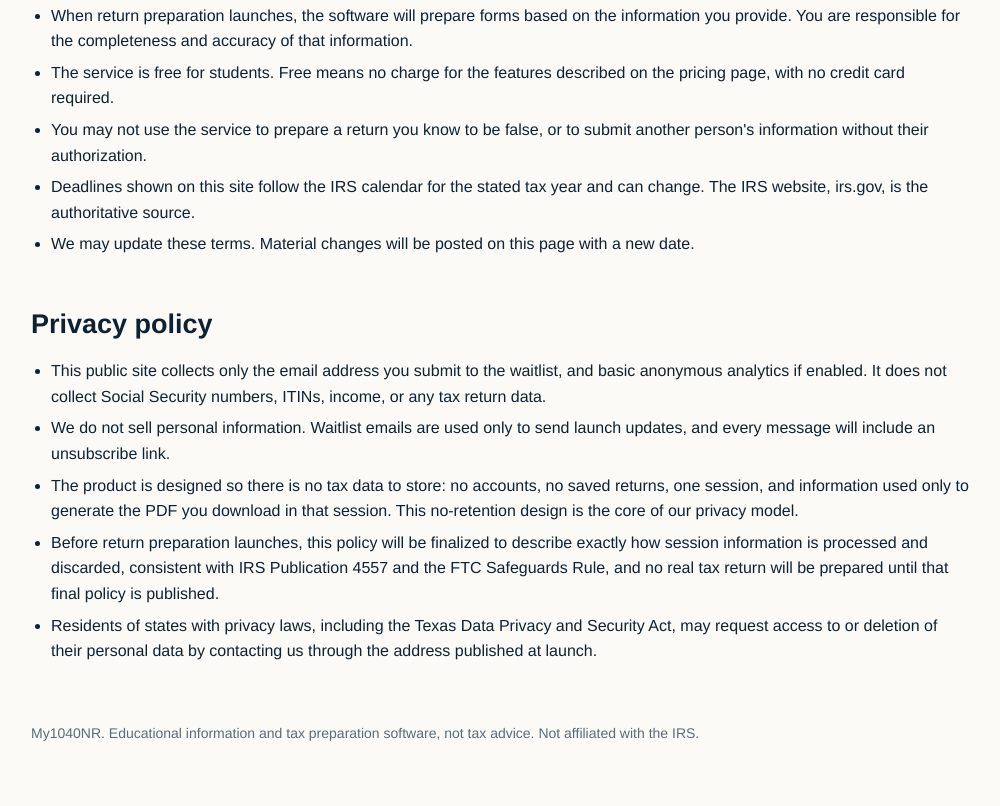
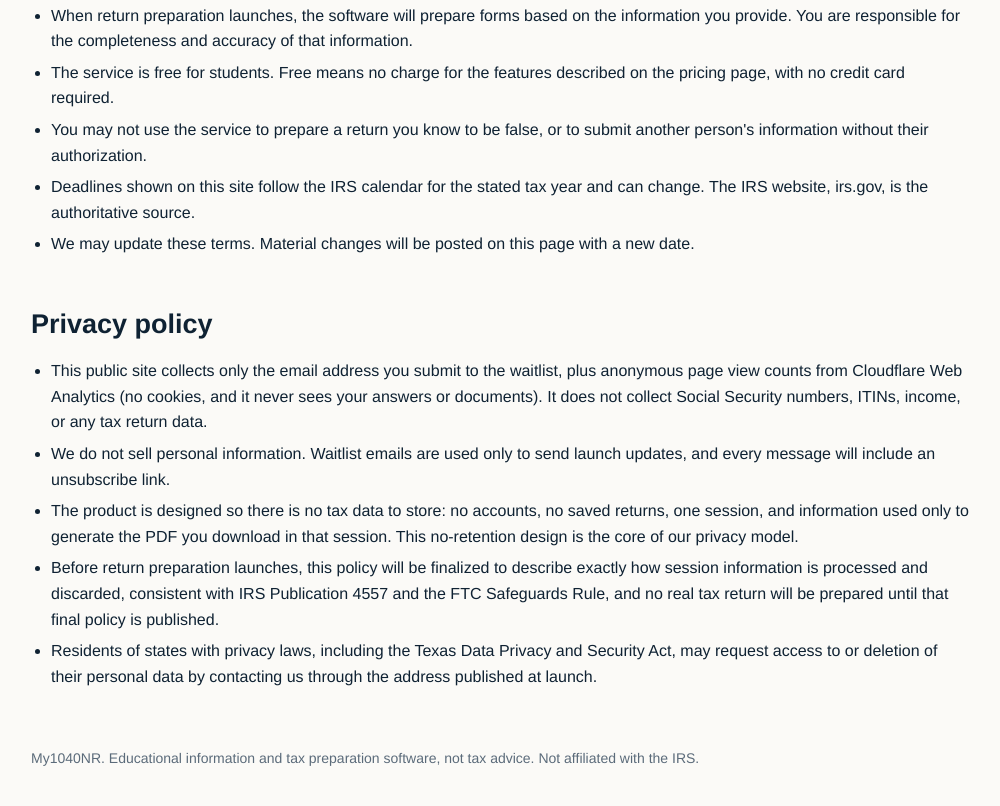
Before and after one commit to mminaei/my1040nr, a plain HTML site: page legal.html in a window 1280 px wide. Shown: the part 1035-1841 px from the top of the page, without its empty margins (139-1139 px from the left). Before the commit the page ends 1815 px from the top, so only its background shows below. Drawn offline with Linux system fonts and the light colour scheme.

Commit message:
Turn on Cloudflare Web Analytics (anonymous page views, no cookies)

```diff
--- a/app.js
+++ b/app.js
@@ -1,5 +1,5 @@
 /* My1040NR web shell for the Form 8843 flow. All state lives in this page's
-   memory only. No storage, no cookies, no analytics, no network calls with
+   memory only. No storage, no cookies, and no network calls with
    user data. Reloading or closing the tab erases everything. */
 'use strict';
 const d = { statusChanged: 'no', line12: 'no', line13: 'no', income: 'no' };
--- a/legal.html
+++ b/legal.html
@@ -54,7 +54,7 @@
   <section id="privacy">
     <h2>Privacy policy</h2>
     <ul>
-      <li>This public site collects only the email address you submit to the waitlist, and basic anonymous analytics if enabled. It does not collect Social Security numbers, ITINs, income, or any tax return data.</li>
+      <li>This public site collects only the email address you submit to the waitlist, plus anonymous page view counts from Cloudflare Web Analytics (no cookies, and it never sees your answers or documents). It does not collect Social Security numbers, ITINs, income, or any tax return data.</li>
       <li>We do not sell personal information. Waitlist emails are used only to send launch updates, and every message will include an unsubscribe link.</li>
       <li>The product is designed so there is no tax data to store: no accounts, no saved returns, one session, and information used only to generate the PDF you download in that session. This no-retention design is the core of our privacy model.</li>
       <li>Before return preparation launches, this policy will be finalized to describe exactly how session information is processed and discarded, consistent with IRS Publication 4557 and the FTC Safeguards Rule, and no real tax return will be prepared until that final policy is published.</li>
@@ -64,5 +64,6 @@
 
   <footer>My1040NR. Educational information and tax preparation software, not tax advice. Not affiliated with the IRS.</footer>
 </div>
+<!-- Cloudflare Web Analytics --><script type='module' src='https://static.cloudflareinsights.com/beacon.min.js' data-cf-beacon='{"token": "d125a6158dc6462fb92596a2585a46fb"}'></script><!-- End Cloudflare Web Analytics -->
 </body>
 </html>
```
Also changed, not shown: exempt.html (+1 -0 lines), forms.html (+1 -0 lines), index.html (+1 -0 lines), nr.html (+1 -0 lines), prepare.html (+1 -0 lines), pricing.html (+1 -0 lines), residency.html (+1 -0 lines), states.html (+1 -0 lines), vita.html (+1 -0 lines).
